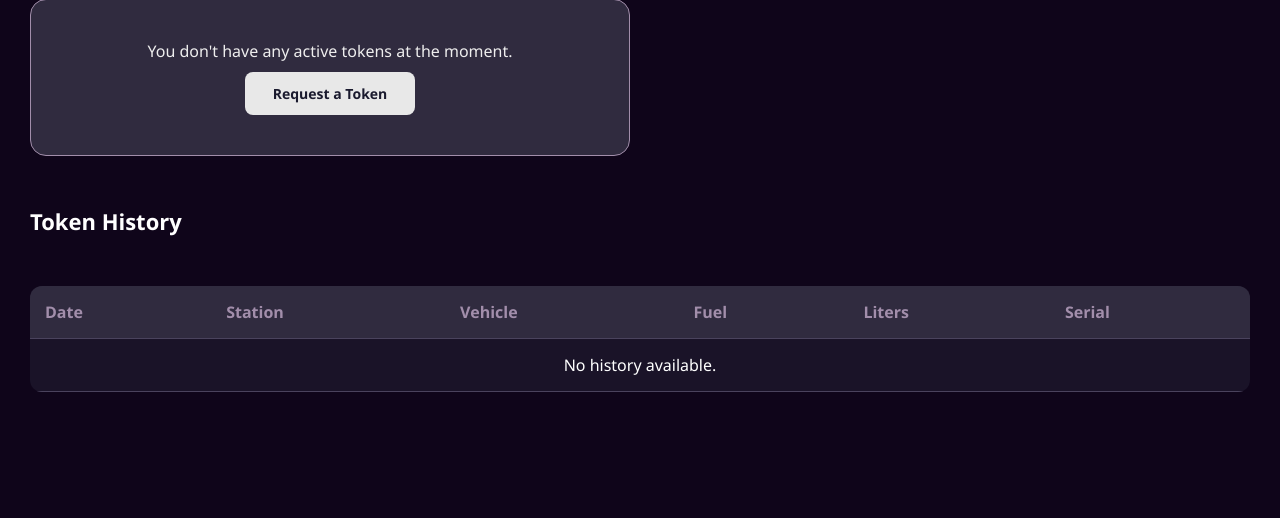
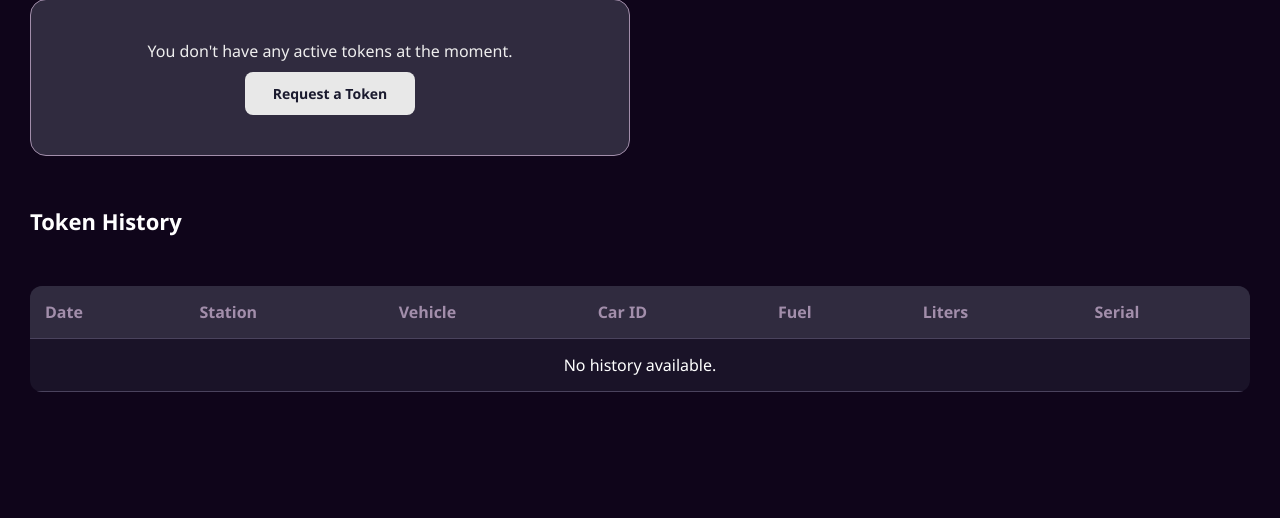
Before and after one commit to Maimun-Hossain/Shohoz-Fuel, a PHP site: the page made by User_Page/USER TOKEN/user-token-page.php in a window 1280 px wide. Shown: the part 184-702 px from the top of the page. Run offline with PHP 8.4, Linux system fonts and the light colour scheme; a user stored in the database is signed in; data comes from the database, SQL or seed files in the repository; data that the repository does not hold is empty.

Commit message:
add car id in token history

```diff
--- a/User_Page/USER TOKEN/user-token-page.php
+++ b/User_Page/USER TOKEN/user-token-page.php
@@ -28,7 +28,7 @@ if($activeToken){
     }
 }
 
-$historyResult = $conn->query("SELECT t.*, s.name as station_name FROM tokens t JOIN stations s ON t.station_id = s.id WHERE t.user_id=$user_id AND t.status = 'Completed' ORDER BY t.created_at DESC");
+$historyResult = $conn->query("SELECT t.*, s.name as station_name, c.car_id AS registered_car_id FROM tokens t JOIN stations s ON t.station_id = s.id LEFT JOIN cars c ON c.user_id = t.user_id AND c.car_id = t.car_id WHERE t.user_id=$user_id AND t.status = 'Completed' ORDER BY t.created_at DESC");
 ?>
 <!doctype html>
 <html lang="en">
@@ -454,6 +454,7 @@ $historyResult = $conn->query("SELECT t.*, s.name as station_name FROM tokens t
             <th>Date</th>
             <th>Station</th>
             <th>Vehicle</th>
+            <th>Car ID</th>
             <th>Fuel</th>
             <th>Liters</th>
             <th>Serial</th>
@@ -466,6 +467,7 @@ $historyResult = $conn->query("SELECT t.*, s.name as station_name FROM tokens t
                 <td><?php echo date('M d, Y', strtotime($h['created_at'])); ?></td>
                 <td><?php echo htmlspecialchars($h['station_name']); ?></td>
                 <td><?php echo ucfirst($h['vehicle_type'] ?? 'car'); ?></td>
+                <td><?php echo $h['registered_car_id'] !== null ? htmlspecialchars((string)$h['registered_car_id']) : '-'; ?></td>
                 <td><?php echo ucfirst($h['fuel_type']); ?></td>
                 <td><?php echo $h['liters']; ?> L</td>
                 <td>#<?php echo $h['serial_number']; ?></td>
@@ -473,7 +475,7 @@ $historyResult = $conn->query("SELECT t.*, s.name as station_name FROM tokens t
             <?php endwhile; ?>
           <?php else: ?>
             <tr>
-              <td colspan="6" style="text-align: center;">No history available.</td>
+              <td colspan="7" style="text-align: center;">No history available.</td>
             </tr>
           <?php endif; ?>
         </tbody>
```
